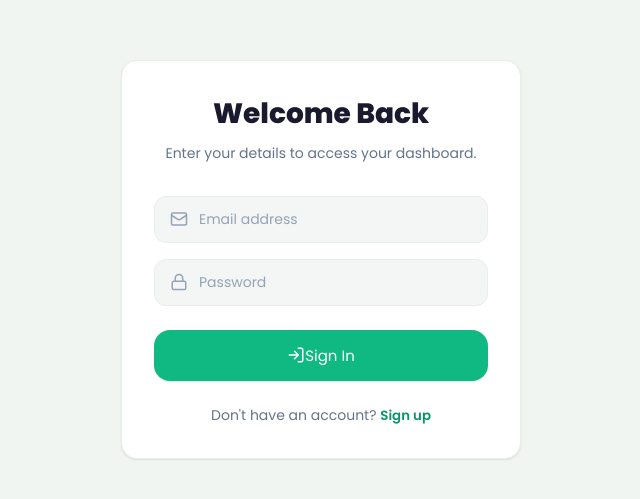
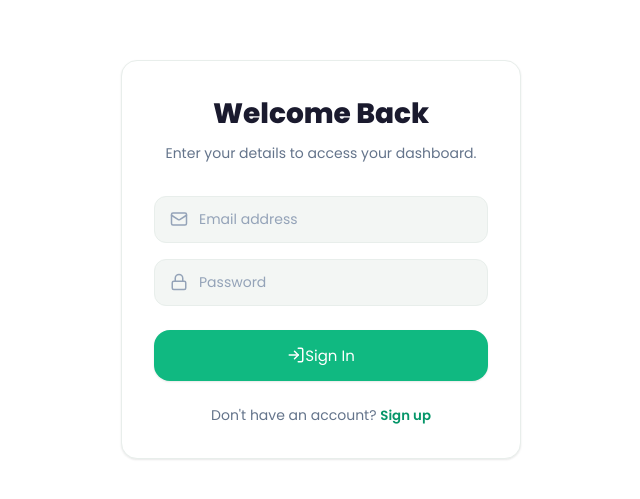
Before and after one commit to Praveer12/prep, a React (Vite) app: page / in a window 1280 px wide. Shown: the part 141-640 px from the top of the page, without its empty margins (319-959 px from the left). Built offline with nearby package versions, Linux system fonts and the light colour scheme.

Commit message:
Force body background to pure white for bottom nav bar color rendering on Android

```diff
--- a/src/index.css
+++ b/src/index.css
@@ -128,7 +128,7 @@ html {
 
 body {
   font-family: 'Poppins', -apple-system, BlinkMacSystemFont, sans-serif;
-  background: var(--bg-page);
+  background: #ffffff;
   color: var(--text-primary);
   min-height: 100dvh;
   overflow-x: hidden;
@@ -220,7 +220,7 @@ img { max-width: 100%; display: block; }
   margin: 0 auto;
   width: 100%;
   position: relative;
-  background: var(--bg-primary);
+  background: var(--bg-page);
 }
 
 .page-content {
```
